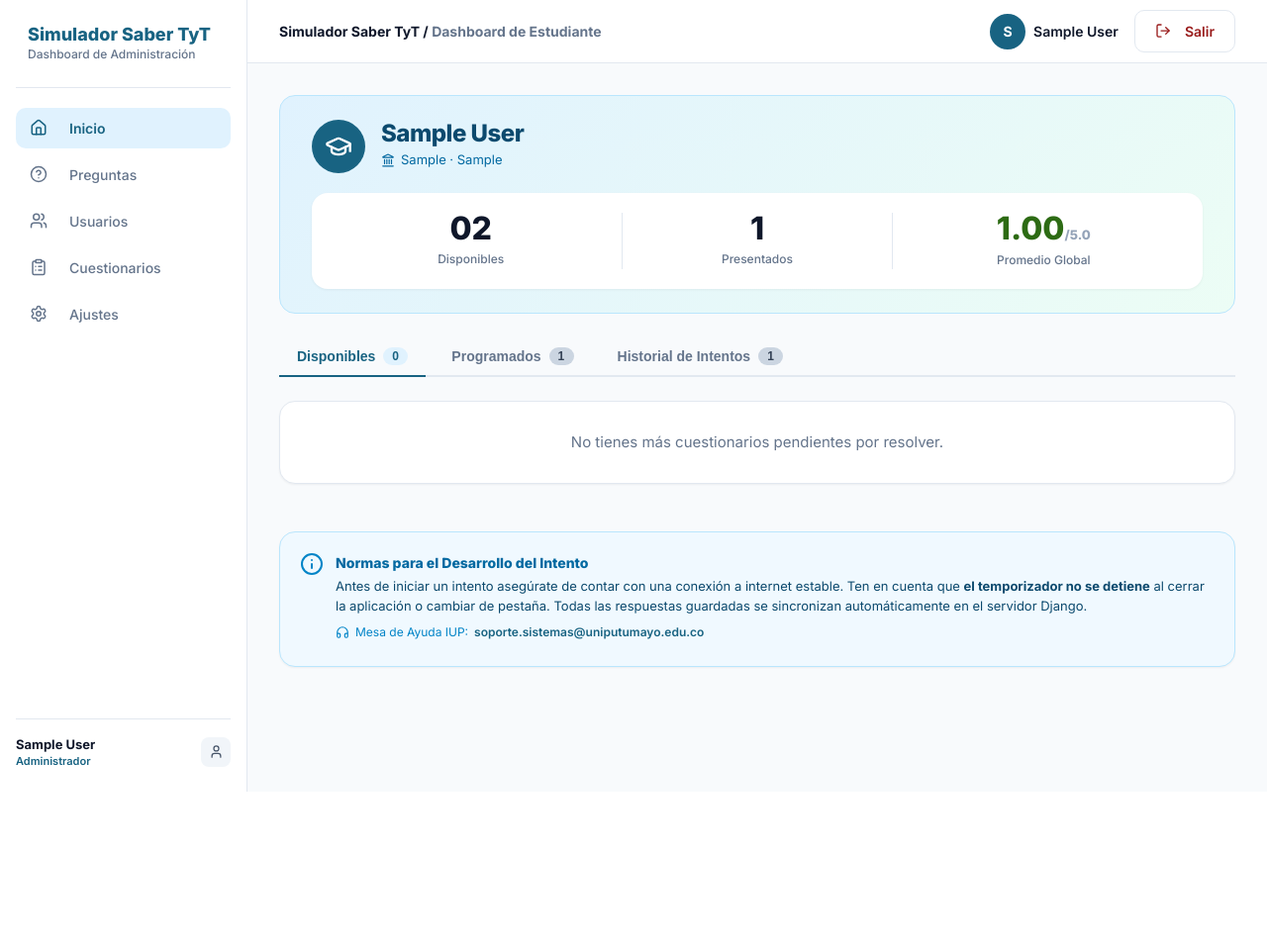
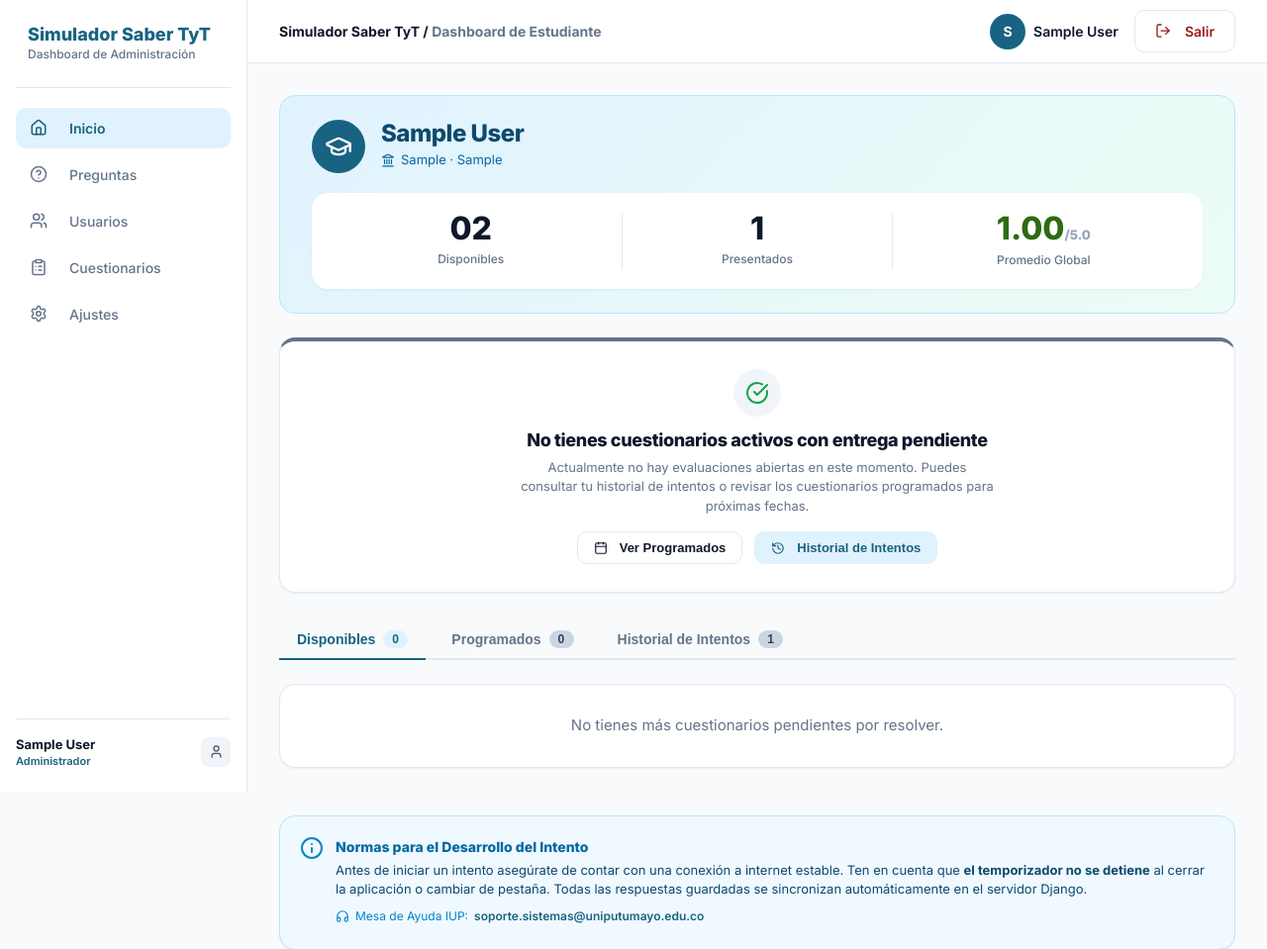
Before and after one commit to davidzambrano12/Cuestionarios-tyt, a Django app: page /dashboard/estudiante/ in a window 1280 px wide. Shown: the top 959 px of the page at 99% size. Before the commit the page ends 800 px from the top, so only its background shows below. Run offline with Django 5.2, Linux system fonts and the light colour scheme; a user stored in the database is signed in; tables that the repository leaves empty hold one stand-in row (values such as "Sample post").

Commit message:
Implementar evaluacion temporal dinamica de cuestionarios y corregir badges de estado y vigencia

```diff
--- a/core/views.py
+++ b/core/views.py
@@ -1,8 +1,9 @@
+from django.utils import timezone
 from django.contrib import messages
 from django.contrib.auth import authenticate, login, logout
 from django.contrib.auth.decorators import login_required
 from django.contrib.auth.models import User
-from django.db.models import Avg
+from django.db.models import Avg, Q
 from django.http import JsonResponse
 from django.shortcuts import get_object_or_404, redirect, render
 from rest_framework_simplejwt.tokens import RefreshToken
@@ -14,7 +15,12 @@ from preguntas.models import Categoria, Cuestionario, Intento, Pregunta
 
 def landing_view(request):
     """Página de inicio pública del Simulador Saber TyT Uniputumayo."""
-    cuestionarios = Cuestionario.objects.filter(estado="disponible").order_by("-id")
+    ahora = timezone.now()
+    cuestionarios = Cuestionario.objects.filter(
+        estado="disponible",
+        fecha_apertura__lte=ahora,
+        fecha_cierre__gte=ahora,
+    ).order_by("-id")
     return render(request, "landing.html", {"cuestionarios": cuestionarios})
 
 
@@ -150,8 +156,28 @@ def estudiante_dashboard_view(request):
     user = request.user
     codigo = user.perfil.codigo_institucional if hasattr(user, "perfil") else user.username
 
-    cuestionarios_disponibles = Cuestionario.objects.filter(estado="disponible").order_by("-id")
+    ahora = timezone.now()
+
+    # Cuestionarios realmente vigentes
+    cuestionarios_disponibles = (
+        Cuestionario.objects.filter(
+            estado="disponible",
+            fecha_apertura__lte=ahora,
+            fecha_cierre__gte=ahora,
+        )
+        .prefetch_related("cuestionario_preguntas", "intentos")
+        .order_by("fecha_cierre")
+    )
     cuestionario_destacado = cuestionarios_disponibles.first()
+
+    # Cuestionarios programados para fechas futuras
+    cuestionarios_programados = (
+        Cuestionario.objects.filter(
+            Q(estado="programado") | Q(estado="disponible", fecha_apertura__gt=ahora)
+        )
+        .prefetch_related("cuestionario_preguntas")
+        .order_by("fecha_apertura")
+    )
 
     # Intentos propios del estudiante (aislamiento de seguridad)
     intentos_estudiante = Intento.objects.filter(
@@ -163,9 +189,11 @@ def estudiante_dashboard_view(request):
 
     return render(request, "estudiante_dashboard.html", {
         "cuestionarios_disponibles": cuestionarios_disponibles,
+        "cuestionarios_programados": cuestionarios_programados,
         "cuestionario_destacado": cuestionario_destacado,
         "intentos_estudiante": intentos_estudiante,
         "disponibles_count": cuestionarios_disponibles.count(),
+        "programados_count": cuestionarios_programados.count(),
         "promedio_global": promedio_global,
     })
 
--- a/preguntas/views.py
+++ b/preguntas/views.py
@@ -234,9 +234,9 @@ def cuestionarios_list(request):
         .order_by("-id")
     )
     total_count = cuestionarios.count()
-    disponibles_count = cuestionarios.filter(estado="disponible").count()
+    disponibles_count = sum(1 for c in cuestionarios if c.esta_vigente)
     borradores_count = cuestionarios.filter(estado="borrador").count()
-    cerrados_count = cuestionarios.filter(estado="cerrado").count()
+    cerrados_count = sum(1 for c in cuestionarios if c.esta_vencido)
 
     return render(
         request,
--- a/templates/estudiante_dashboard.html
+++ b/templates/estudiante_dashboard.html
@@ -36,9 +36,9 @@
         </div>
       </div>
 
-      <!-- Cuestionario Destacado Disponible -->
+      <!-- Cuestionario Destacado Vigente (Solo si realmente está disponible ahora) -->
       {% if cuestionario_destacado %}
-      <div class="card" style="border-top:4px solid #22c55e; margin-bottom:28px;">
+      <div class="card" style="border-top:4px solid #186382; margin-bottom:28px;">
         <div style="display:flex; justify-content:space-between; align-items:center; margin-bottom:12px;">
           <div style="display:flex; align-items:center; gap:8px;">
             <span class="badge badge-success">● DISPONIBLE AHORA</span>
@@ -51,7 +51,7 @@
           {{ cuestionario_destacado.nombre }}
         </h2>
         <div style="font-size:13px; color:#64748b; margin-bottom:16px; display:inline-flex; align-items:center; gap:6px;">
-          <i data-lucide="user-check" style="width:15px; height:15px;"></i> Docente responsable: <strong>Prof. Patricia Jaramillo</strong>
+          <i data-lucide="shield-check" style="width:15px; height:15px; color:#186382;"></i> Evaluación Oficial · <strong>Coordinación Saber TyT Uniputumayo</strong>
         </div>
 
         <div style="background:#f8fafc; border-radius:12px; padding:16px; margin-bottom:20px;">
@@ -63,13 +63,32 @@
           </div>
           <div style="display:flex; justify-content:space-between; align-items:center; border-top:1px solid #e2e8f0; padding-top:10px; font-size:12px;">
             <span style="color:#64748b; display:inline-flex; align-items:center; gap:6px;"><i data-lucide="calendar" style="width:14px; height:14px;"></i> Cierre: {{ cuestionario_destacado.fecha_cierre|date:"d M · H:i" }}</span>
-            <span class="badge badge-danger">Quedan pocos días</span>
+            <span class="badge {{ cuestionario_destacado.tiempo_restante_info.clase }}">{{ cuestionario_destacado.tiempo_restante_info.texto }}</span>
           </div>
         </div>
 
-        <a href="/evaluacion/iniciar/{{ cuestionario_destacado.id }}/" class="btn btn-primary btn-full" style="padding:14px; font-size:15px; border-radius:12px; background:#186382;">
+        <a href="/evaluacion/iniciar/{{ cuestionario_destacado.id }}/" class="btn btn-primary btn-full" style="padding:14px; font-size:15px; border-radius:12px;">
           <i data-lucide="play"></i> Iniciar Intento de Examen
         </a>
+      </div>
+      {% else %}
+      <!-- Estado Limpio cuando no hay cuestionarios disponibles en este momento -->
+      <div class="card" style="border-top:4px solid #64748b; margin-bottom:28px; padding:28px; text-align:center;">
+        <div style="width:48px; height:48px; border-radius:50%; background:#f1f5f9; color:#64748b; display:flex; align-items:center; justify-content:center; margin:0 auto 12px;">
+          <i data-lucide="check-circle" style="width:24px; height:24px; color:#16a34a;"></i>
+        </div>
+        <h2 style="font-size:18px; font-weight:800; color:#0f172a; margin-bottom:6px;">No tienes cuestionarios activos con entrega pendiente</h2>
+        <p style="font-size:13px; color:#64748b; max-width:480px; margin:0 auto 16px;">
+          Actualmente no hay evaluaciones abiertas en este momento. Puedes consultar tu historial de intentos o revisar los cuestionarios programados para próximas fechas.
+        </p>
+        <div style="display:flex; justify-content:center; gap:12px;">
+          <button type="button" onclick="switchEstudianteTab('prog', document.querySelectorAll('.tab-btn')[1])" class="btn btn-outline" style="font-size:13px; padding:8px 16px; gap:6px;">
+            <i data-lucide="calendar" style="width:14px; height:14px;"></i> Ver Programados
+          </button>
+          <button type="button" onclick="switchEstudianteTab('hist', document.querySelectorAll('.tab-btn')[2])" class="btn btn-secondary" style="font-size:13px; padding:8px 16px; gap:6px;">
+            <i data-lucide="history" style="width:14px; height:14px;"></i> Historial de Intentos
+          </button>
+        </div>
       </div>
       {% endif %}
 
@@ -80,7 +99,7 @@
             Disponibles <span class="badge badge-info">{{ cuestionarios_disponibles.count }}</span>
           </button>
           <button type="button" class="tab-btn" onclick="switchEstudianteTab('prog', this)">
-            Programados <span class="badge" style="background:#cbd5e1; color:#334155;">1</span>
+            Programados <span class="badge" style="background:#cbd5e1; color:#334155;">{{ programados_count|default:"0" }}</span>
           </button>
           <button type="button" class="tab-btn" onclick="switchEstudianteTab('hist', this)">
             Historial de Intentos <span class="badge" style="background:#cbd5e1; color:#334155;">{{ intentos_estudiante.count }}</span>
@@ -98,7 +117,9 @@
                   <h3 style="font-size:17px; font-weight:800; color:#0f172a;">{{ c.nombre }}</h3>
                   <div style="font-size:12px; color:#64748b; display:inline-flex; align-items:center; gap:4px;"><i data-lucide="landmark" style="width:13px; height:13px;"></i> Uniputumayo · Pruebas Saber TyT</div>
                 </div>
-                <span style="font-size:12px; color:#64748b;">Cierra en {{ c.fecha_cierre|timeuntil }}</span>
+                <span class="badge {{ c.tiempo_restante_info.clase }}" style="font-size:11px;">
+                  <i data-lucide="clock" style="width:12px; height:12px;"></i> {{ c.tiempo_restante_info.texto }}
+                </span>
               </div>
               <div style="display:flex; gap:16px; font-size:13px; color:#475569; margin:12px 0;">
                 <span style="display:inline-flex; align-items:center; gap:4px;"><i data-lucide="help-circle" style="width:14px; height:14px;"></i> {{ c.cuestionario_preguntas.count }} ítems</span>
@@ -119,20 +140,31 @@
 
         <!-- Tab 2: Programados -->
         <div id="tab-prog" class="tab-content-box" style="display:none;">
-          <div class="card" style="border-left:4px solid #0284c7; padding:20px;">
-            <div style="display:flex; justify-content:space-between; align-items:center; margin-bottom:10px;">
-              <span class="badge badge-info">PROGRAMADO</span>
-              <i data-lucide="calendar" style="color:#0284c7;"></i>
+          <div style="display:flex; flex-direction:column; gap:16px;">
+            {% for c in cuestionarios_programados %}
+            <div class="card" style="border-left:4px solid #0284c7; padding:20px; margin-bottom:0;">
+              <div style="display:flex; justify-content:space-between; align-items:center; margin-bottom:10px;">
+                <span class="badge badge-info"><i data-lucide="calendar" style="width:12px; height:12px;"></i> PROGRAMADO</span>
+                <span style="font-size:12px; color:#0284c7; font-weight:600;">{{ c.tiempo_restante_info.texto }}</span>
+              </div>
+              <h3 style="font-size:17px; font-weight:800; color:#0f172a; margin-bottom:8px;">{{ c.nombre }}</h3>
+              <div style="background:#f0f9ff; border-radius:8px; padding:12px; font-size:13px; color:#0369a1; margin-bottom:16px;">
+                <div style="display:flex; align-items:center; gap:6px;">
+                  <i data-lucide="calendar" style="width:14px; height:14px;"></i> <strong>Apertura:</strong> {{ c.fecha_apertura|date:"d M Y · H:i" }}
+                </div>
+                <div style="display:flex; align-items:center; gap:6px; margin-top:4px;">
+                  <i data-lucide="clock" style="width:14px; height:14px;"></i> {{ c.tiempo_limite_minutos }} minutos · {{ c.cuestionario_preguntas.count }} reactivos
+                </div>
+              </div>
+              <button disabled class="btn btn-outline btn-full" style="opacity:0.65; cursor:not-allowed; display:inline-flex; align-items:center; justify-content:center; gap:6px;">
+                <i data-lucide="lock" style="width:14px; height:14px;"></i> Apertura pendiente ({{ c.fecha_apertura|date:"d/m/Y H:i" }})
+              </button>
             </div>
-            <h3 style="font-size:17px; font-weight:800; color:#0f172a; margin-bottom:8px;">Competencias Ciudadanas e Inglés II</h3>
-            <div style="background:#f0f9ff; border-radius:8px; padding:12px; font-size:13px; color:#0369a1; margin-bottom:16px;">
-              <div style="display:flex; align-items:center; gap:6px;"><i data-lucide="calendar" style="width:14px; height:14px;"></i> <strong>Apertura:</strong> Próxima semana · 07:00 AM</div>
-              <div style="display:flex; align-items:center; gap:6px;"><i data-lucide="clock" style="width:14px; height:14px;"></i> 240 minutos (4 hrs) · 25 ítems</div>
-              <div style="margin-top:4px; display:flex; align-items:center; gap:6px;"><i data-lucide="hourglass" style="width:14px; height:14px;"></i> Abre en 8 días</div>
+            {% empty %}
+            <div class="card" style="text-align:center; padding:30px; color:#64748b;">
+              No hay cuestionarios programados para próximas fechas.
             </div>
-            <button disabled class="btn btn-outline btn-full" style="opacity:0.6; cursor:not-allowed;">
-              <i data-lucide="lock"></i> Aún no disponible (Apertura pendiente)
-            </button>
+            {% endfor %}
           </div>
         </div>
 
```
Also changed, not shown: preguntas/models.py (+63 -2 lines), templates/cuestionarios.html (+25 -6 lines).
